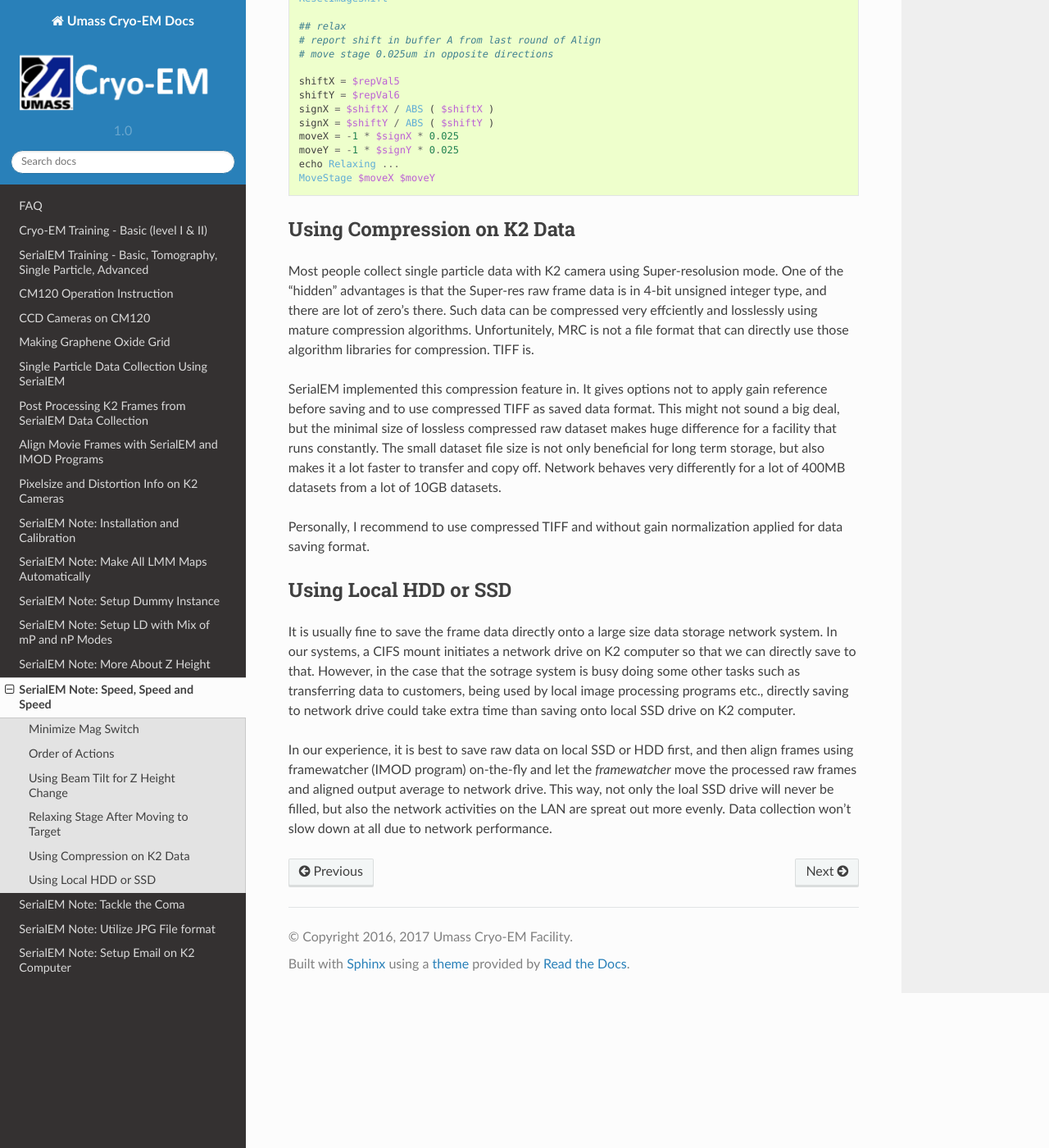
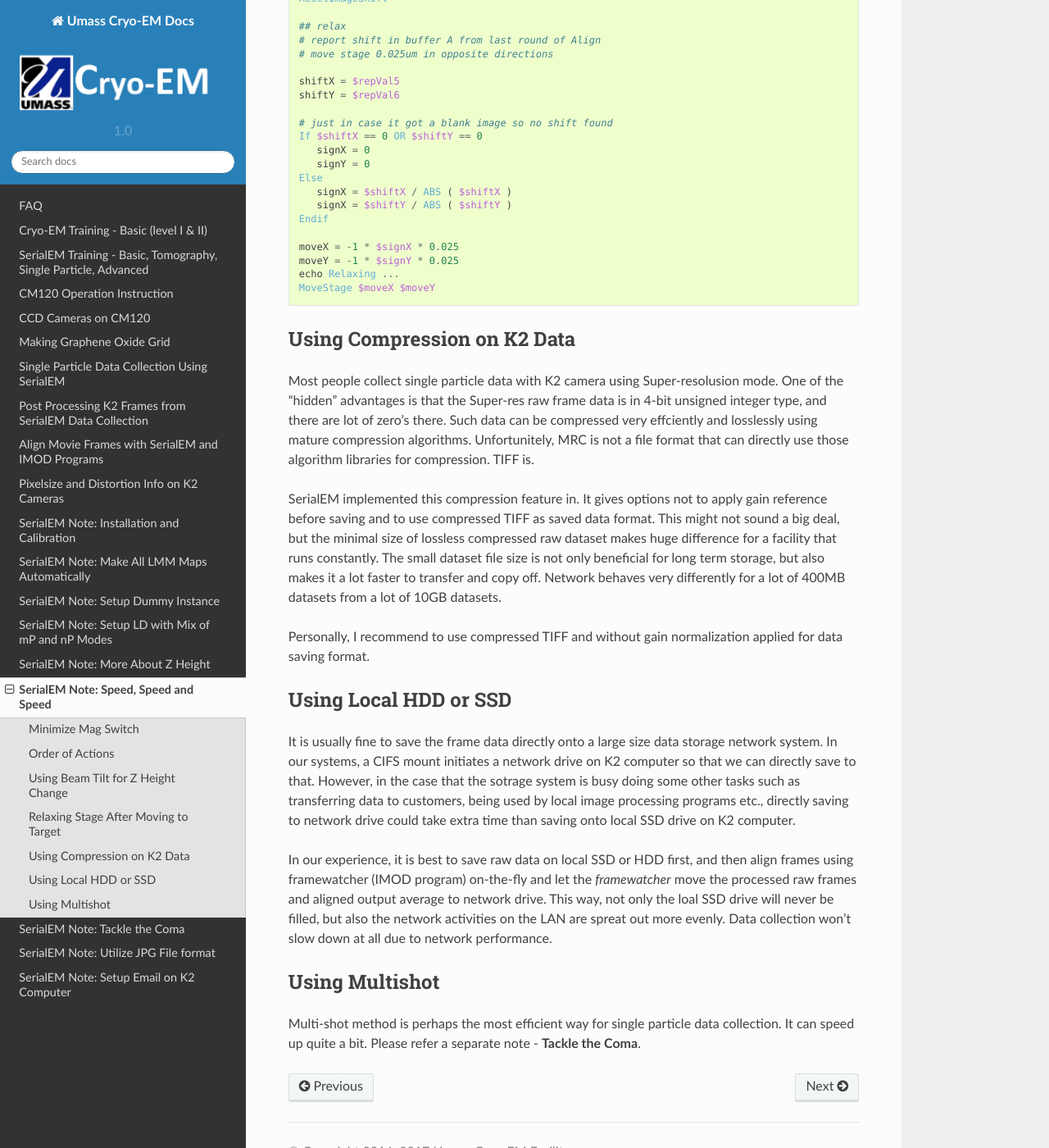
Before and after one commit to xuchen66/sphinx-emdocs, a Sphinx documentation site: the page built from source/serialEM-note-speed-speed-speed.rst, in a window 1280 px wide and 1400 px high, scrolled down 3797 px. Shown: the whole window at 82% size. Built offline with Sphinx 7.4.7 and the Read the Docs theme 2.0.0, drawn with Linux system fonts in a browser that asks for light colours; pages that are not in the unit, such as notebooks, are missing from menus.

Commit message:
Update serialEM-note-speed-speed-speed.rst

```diff
--- a/source/serialEM-note-speed-speed-speed.rst
+++ b/source/serialEM-note-speed-speed-speed.rst
@@ -157,8 +157,16 @@
 
    shiftX = $repVal5
    shiftY = $repVal6
-   signX = $shiftX / ABS ( $shiftX )
-   signX = $shiftY / ABS ( $shiftY )
+
+   # just in case it got a blank image so no shift found
+   If $shiftX == 0 OR $shiftY == 0
+      signX = 0
+      signY = 0
+   Else
+      signX = $shiftX / ABS ( $shiftX )
+      signX = $shiftY / ABS ( $shiftY )
+   Endif
+
    moveX = -1 * $signX * 0.025
    moveY = -1 * $signY * 0.025
    echo Relaxing ...
@@ -183,3 +191,10 @@
 It is usually fine to save the frame data directly onto a large size data storage network system. In our systems, a CIFS mount initiates a network drive on K2 computer so that we can directly save to that. However, in the case that the sotrage system is busy doing some other tasks such as transferring data to customers, being used by local image processing programs etc., directly saving to network drive could take extra time than saving onto local SSD drive on K2 computer.
 
 In our experience, it is best to save raw data on local SSD or HDD first, and then align frames using framewatcher (IMOD program) on-the-fly and let the *framewatcher* move the processed raw frames and aligned output average to network drive. This way, not only the loal SSD drive will never be filled, but also the network activities on the LAN are spreat out more evenly. Data collection won't slow down at all due to network performance.
+
+.. _multishot:
+
+Using Multishot
+---------------
+
+Multi-shot method is perhaps the most efficient way for single particle data collection. It can speed up quite a bit. Please refer a separate note - **Tackle the Coma**.
```
Also changed, not shown: other parts of source/serialEM-note-speed-speed-speed.rst (+1 -1 lines).
